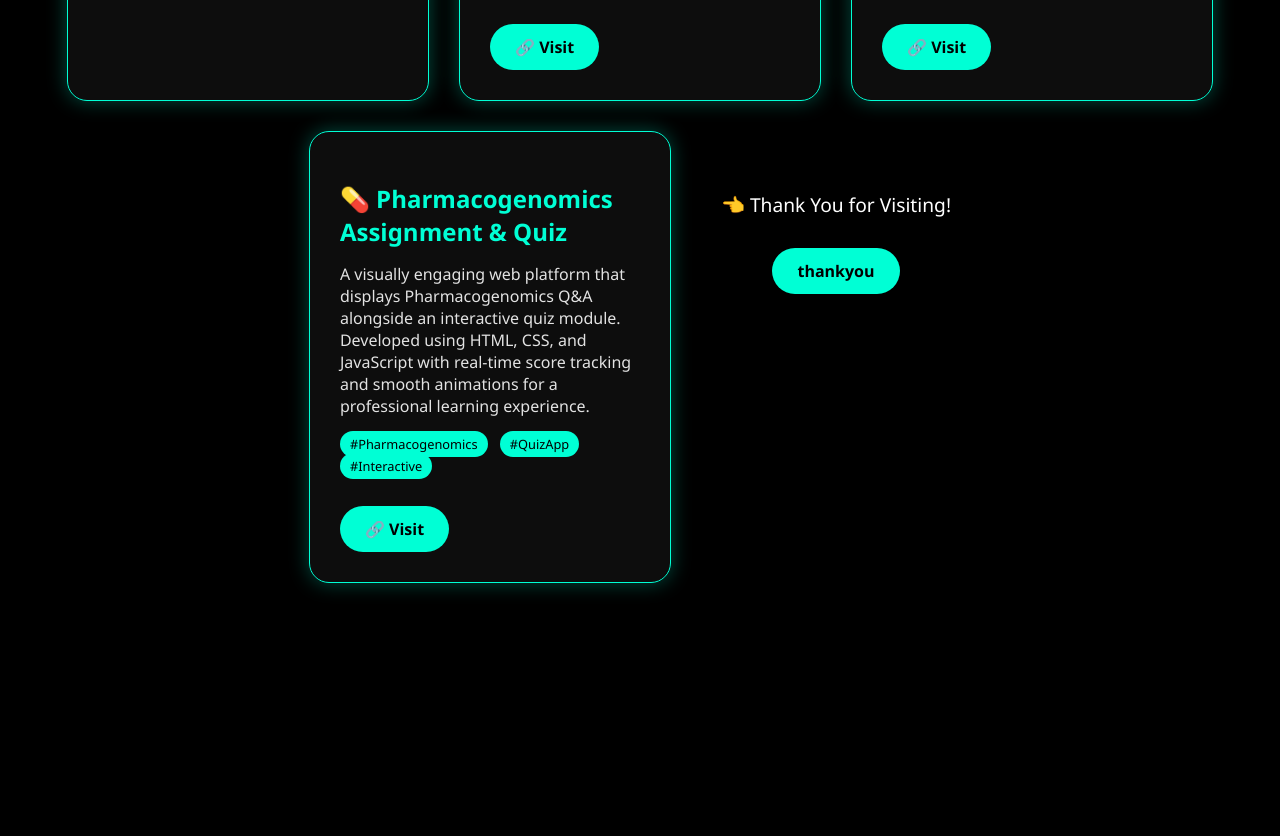
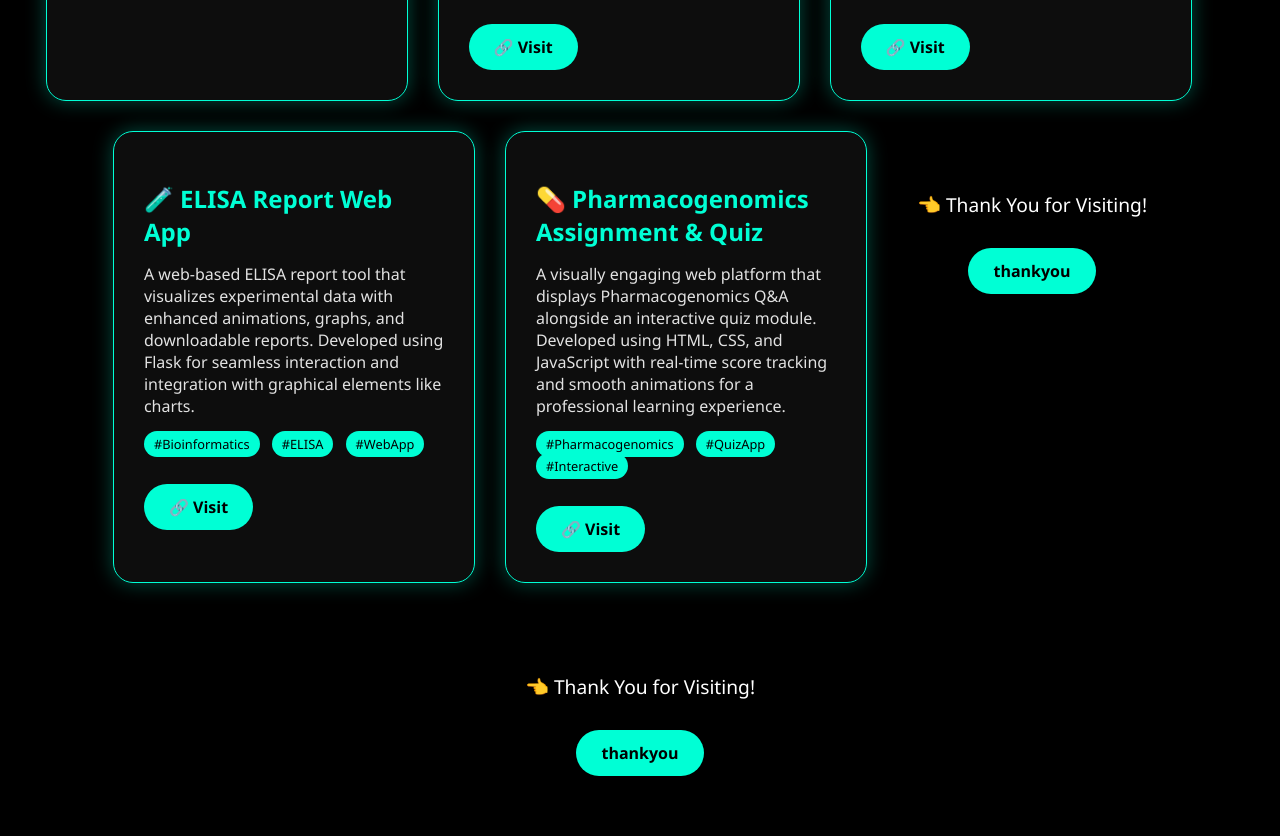
Before and after one commit to madhuravishe/madhuravishe, a plain HTML site: page project.html in a window 1280 px wide. Shown: the part 1065-1901 px from the top of the page. Before the commit the page ends 1678 px from the top, so only its background shows below. Drawn offline with Linux system fonts and the light colour scheme.

Commit message:
Update project.html

```diff
--- a/project.html
+++ b/project.html
@@ -95,6 +95,19 @@
       <br />
       <a href="https://madhuravishe.github.io/ELISA-/" class="start-btn" target="_blank">🔗 Visit</a>
     </div>
+    ...
+    <!-- Today's ELISA Project Section -->
+    <div class="project-card">
+      <h2>🧪 ELISA Report Web App</h2>
+      <p>
+        A web-based ELISA report tool that visualizes experimental data with enhanced animations, graphs, and downloadable reports. Developed using Flask for seamless interaction and integration with graphical elements like charts.
+      </p>
+      <span class="tag">#Bioinformatics</span>
+      <span class="tag">#ELISA</span>
+      <span class="tag">#WebApp</span>
+      <br />
+      <a href="https://madhuravishe.github.io/ELISA-/" class="start-btn" target="_blank">🔗 Visit</a>
+    </div>
 
     <!-- Pharmacogenomics Assignment & Quiz -->
     <div class="project-card">
@@ -114,5 +127,12 @@
       <a href="thankyou.html" class="start-btn">thankyou</a>
     </section>
 
+
+  </section>
+
+  <section class="section explore">
+    <p>👈 Thank You for Visiting!</p>
+    <a href="thankyou.html" class="start-btn">thankyou</a>
+  </section>
 </body>
 </html>
```
